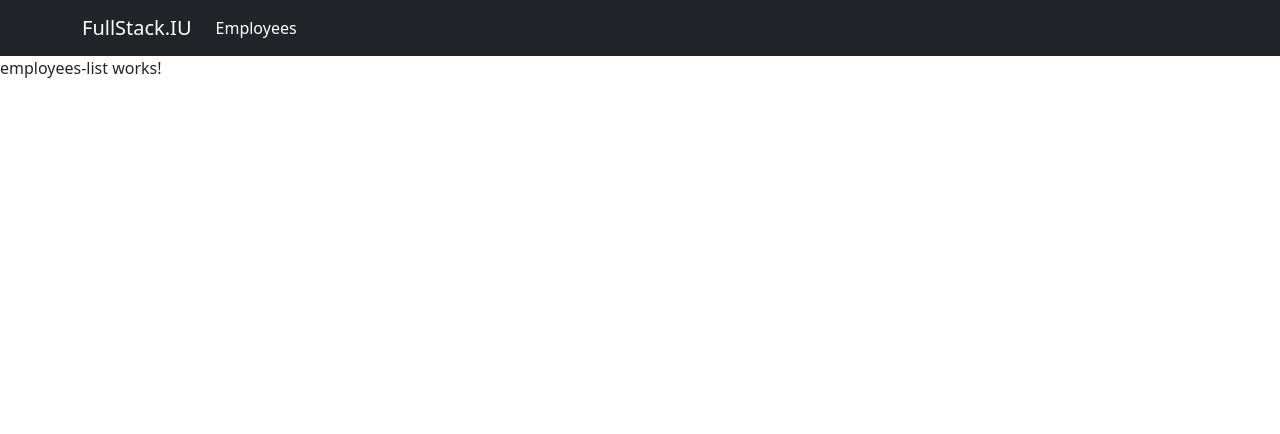
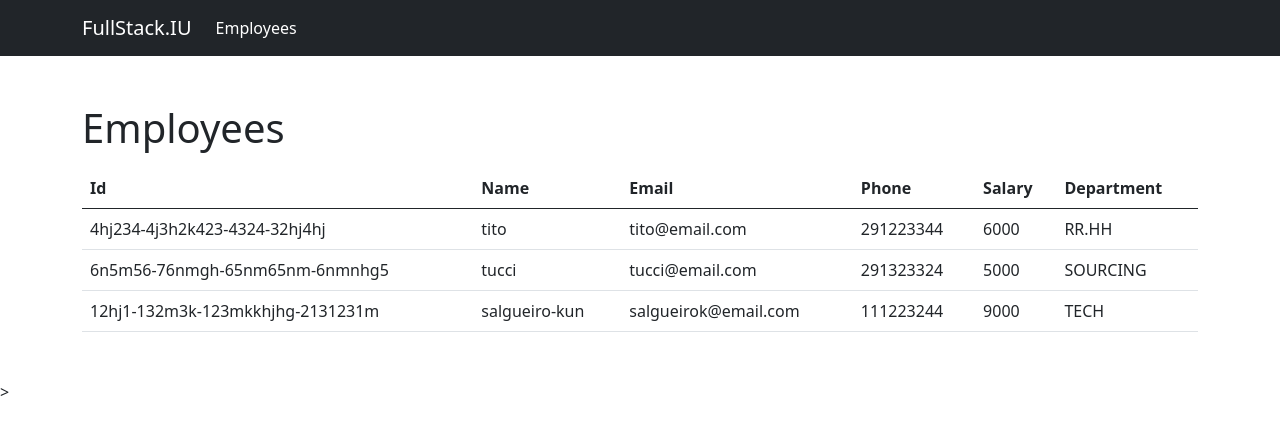
Before and after one commit to nedder3/app-fullstack-employees, an Angular app in the folder Fullstack UI/FullStack.UI/: page / in a window 1280 px wide. Shown: the top 434 px of the page. Built offline with nearby package versions, Linux system fonts and the light colour scheme.

Commit message:
ADD employees table and logic

```diff
--- a/Fullstack UI/FullStack.UI/src/app/components/employees/employees-list/employees-list.component.html
+++ b/Fullstack UI/FullStack.UI/src/app/components/employees/employees-list/employees-list.component.html
@@ -1 +1,30 @@
-<p>employees-list works!</p>
+<div class="container my-5">
+    <h1 class="mb-3">Employees</h1>
+
+    <table class="table" *ngIf="employees && employees.length > 0">
+        <thead>
+            <tr>
+                <th>Id</th>
+                <th>Name</th>
+                <th>Email</th>
+                <th>Phone</th>
+                <th>Salary</th>
+                <th>Department</th>
+            </tr>
+        </thead>
+        <tbody>
+            <tr *ngFor="let employee of employees">
+                <td>{{ employee.id }}</td>
+                <td>{{ employee.name }}</td>
+                <td>{{ employee.email }}</td>
+                <td>{{ employee.phone }}</td>
+                <td>{{ employee.salary }}</td>
+                <td>{{ employee.department }}</td>
+            </tr>
+        </tbody>
+    </table>
+
+    <p *ngIf="!employees || employees.length <= 0">No Employees Found</p>
+
+
+</div>>
```
